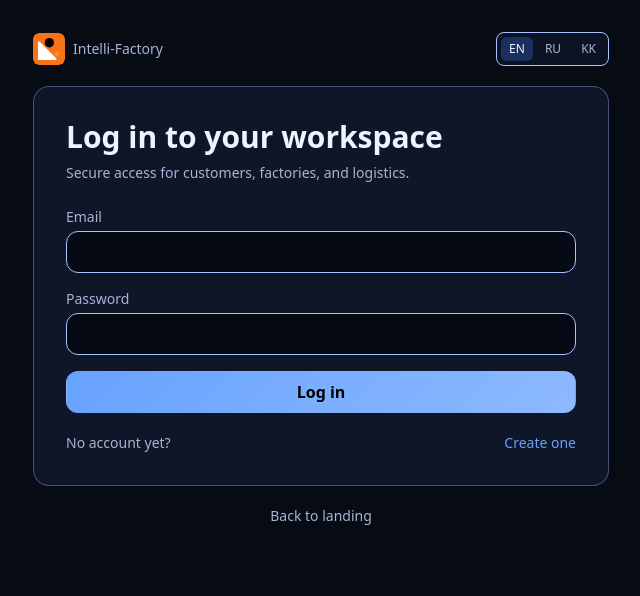
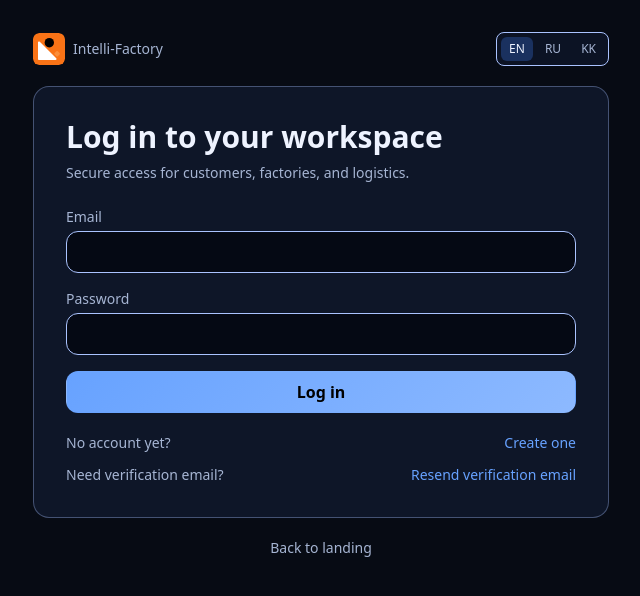
Before and after one commit to igor-vuta/intelli-factory, a Next.js app in the folder frontend/: page /login in a window 1280 px wide. Shown: the top 596 px of the page, without its empty margins (319-959 px from the left). Built offline with nearby package versions, Linux system fonts and the light colour scheme; no server answers.

Commit message:
feat(auth): add resend verification link on login

```diff
--- a/frontend/lib/i18n.ts
+++ b/frontend/lib/i18n.ts
@@ -22,6 +22,7 @@ const dictionary = {
     haveAccount: 'Already have an account?',
     createOne: 'Create one',
     signIn: 'Sign in',
+    needVerification: 'Need verification email?',
     backHome: 'Back to landing',
     successLogin: 'Logged in successfully.',
     successRegister: 'Registration successful. Check your inbox for verification email.',
@@ -61,6 +62,7 @@ const dictionary = {
     haveAccount: 'Уже есть аккаунт?',
     createOne: 'Создать',
     signIn: 'Войти',
+    needVerification: 'Нужно письмо подтверждения?',
     backHome: 'Назад на лендинг',
     successLogin: 'Вход выполнен успешно.',
     successRegister: 'Регистрация успешна. Проверьте почту для подтверждения email.',
@@ -99,6 +101,7 @@ const dictionary = {
     haveAccount: 'Аккаунтыңыз бар ма?',
     createOne: 'Жасау',
     signIn: 'Кіру',
+    needVerification: 'Растау хаты керек пе?',
     backHome: 'Лендингке оралу',
     successLogin: 'Сәтті кірдіңіз.',
     successRegister: 'Тіркеу сәтті. Email растау хатын поштаңыздан тексеріңіз.',
--- a/frontend/pages/login.tsx
+++ b/frontend/pages/login.tsx
@@ -156,6 +156,16 @@ export default function LoginPage() {
               {copy.createOne}
             </Link>
           </div>
+
+          <div className="mt-3 flex items-center justify-between text-sm text-[rgb(var(--muted))]">
+            <span>{copy.needVerification}</span>
+            <Link
+              href={`/verify-email?lang=${locale}`}
+              className="text-[rgb(var(--accent))] hover:underline"
+            >
+              {copy.resendVerificationAction}
+            </Link>
+          </div>
         </section>
 
         <Link href="/" className="text-center text-sm text-[rgb(var(--muted))] hover:underline">
```
